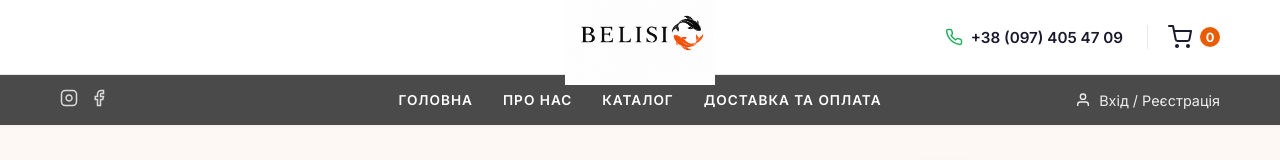
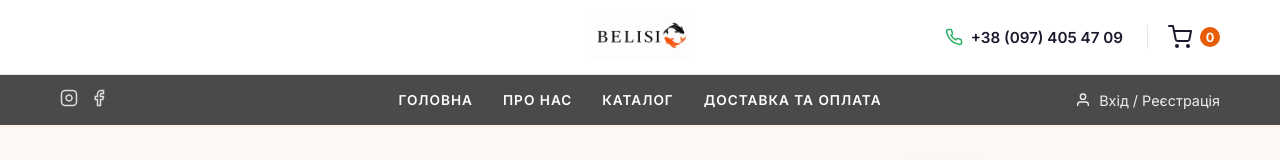
Before and after one commit to sanistezd/belisi-store, a Next.js app: page / in a window 1280 px wide. Shown: the top 160 px of the page. Built offline with nearby package versions, Linux system fonts and the light colour scheme; no server answers; the database is empty.

Commit message:
Update to tightly cropped logo image and clean up header styles

```diff
--- a/src/components/Header.tsx
+++ b/src/components/Header.tsx
@@ -36,7 +36,7 @@ export default function Header() {
         <div className="container" style={{
           display: 'flex',
           alignItems: 'center',
-          padding: '0 20px',
+          padding: '10px 20px',
           justifyContent: 'space-between'
         }}>
           {/* Mobile Menu Toggle */}
@@ -53,7 +53,7 @@ export default function Header() {
                 <img
                   src="/images/logo.png"
                   alt="Belisi Premium Caviar Logo"
-                  style={{ height: '100px', width: 'auto', objectFit: 'contain', margin: '-15px 0' }}
+                  style={{ height: '50px', width: 'auto', objectFit: 'contain' }}
                 />
               </Link>
             </div>
```
Also changed, not shown: public/images/logo.png.
